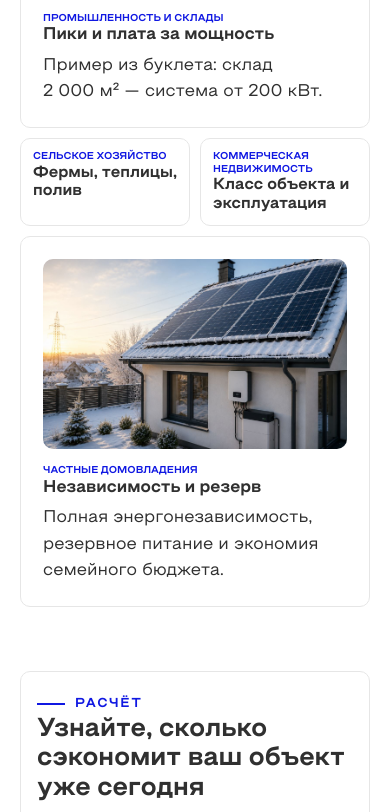
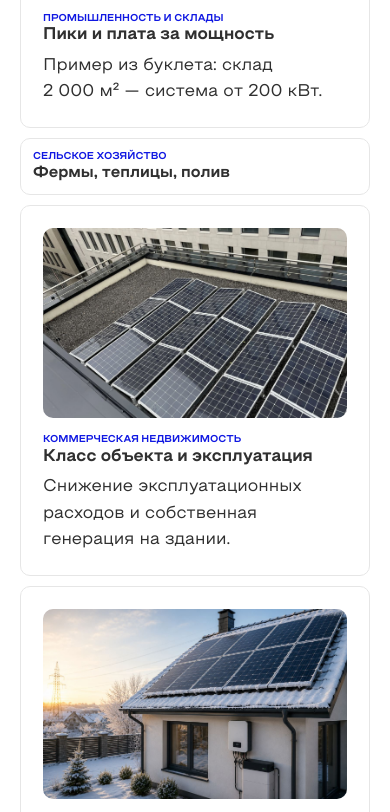
Before and after one commit to lesexpert1/karasov-landings, a plain HTML site: page solnechnye-kryshi/landing1/index.html in a window 390 px wide. Shown: the part 2521-3333 px from the top of the page. Drawn offline with Linux system fonts and the light colour scheme.

Commit message:
Поставить фото в блок «Коммерческая недвижимость».
Кадр крыши с vostok-gelios.ru, обрезан под карточку 16:10 и сжат до 1400×875.

```diff
--- a/solnechnye-kryshi/landing1/index.html
+++ b/solnechnye-kryshi/landing1/index.html
@@ -177,6 +177,7 @@ section{padding:72px 0}
 
 .shot{position:relative; overflow:hidden; border-radius:10px; min-height:280px; aspect-ratio:16/10}
 .shot.home::before{background-image:url("assets/home.jpg?v=2")}
+.shot.com::before{background-image:url("assets/com.jpg")}
 .shot.org::before{background-image:url("assets/org.jpg")}
 .shot .cap{position:absolute}
 
@@ -305,7 +306,7 @@ footer .policy{display:block; margin-top:8px}
   .grid-4{grid-template-columns:minmax(0,1fr) minmax(0,1fr); gap:10px}
   .grid-4 .card:has(.shot){grid-column:1 / -1}
   .grid-4 .card:not(:has(.shot)) p{display:none}
-  .grid-4 .card:not(:has(.shot)){padding:12px}
+  .grid-4 .card:not(:has(.shot)){grid-column:1 / -1; padding:12px}
   .grid-4 .card:not(:has(.shot)) h3{font-size:16px}
   .shot{min-height:0}
 
@@ -513,7 +514,8 @@ footer .policy{display:block; margin-top:8px}
         <p>Энергоснабжение удалённых объектов там, где нет сетей.</p>
       </article>
       <article class="card">
-        <div class="k">Коммерческая недвижимость</div>
+        <div class="shot com" role="img" aria-label="Солнечные панели на крыше коммерческого здания"></div>
+        <div class="k" style="margin-top:16px">Коммерческая недвижимость</div>
         <h3>Класс объекта и эксплуатация</h3>
         <p>Снижение эксплуатационных расходов и собственная генерация на здании.</p>
       </article>
@@ -573,7 +575,7 @@ footer .policy{display:block; margin-top:8px}
     <div><a href="tel:+73952486969">+7 (3952) 48-69-69</a> · <a href="mailto:office@sipride.ru">office@sipride.ru</a> · <a href="https://sipride.ru/">sipride.ru</a></div>
     <div>При технической поддержке направления «Солнечные крыши»: экспертиза в солнечной и геотермальной энергетике с 2020 года.</div>
     <a class="policy" href="https://sipride.ru/policy">Политика конфиденциальности</a>
-    <div>Первый экран — стоковый кадр. Дом в блоке «Частные домовладения» — кадр с диска заказчика. Производственный кадр — Geograph, CC BY-SA 2.0. Чужие объекты, не станции «Сипрайд».</div>
+    <div>Первый экран — стоковый кадр. Дом в блоке «Частные домовладения» — кадр с диска заказчика. Коммерческий кадр — vostok-gelios.ru. Производственный кадр — Geograph, CC BY-SA 2.0. Чужие объекты, не станции «Сипрайд».</div>
   </div>
 </footer>
 
```
Also changed, not shown: solnechnye-kryshi/landing1/assets/com.jpg (added).
